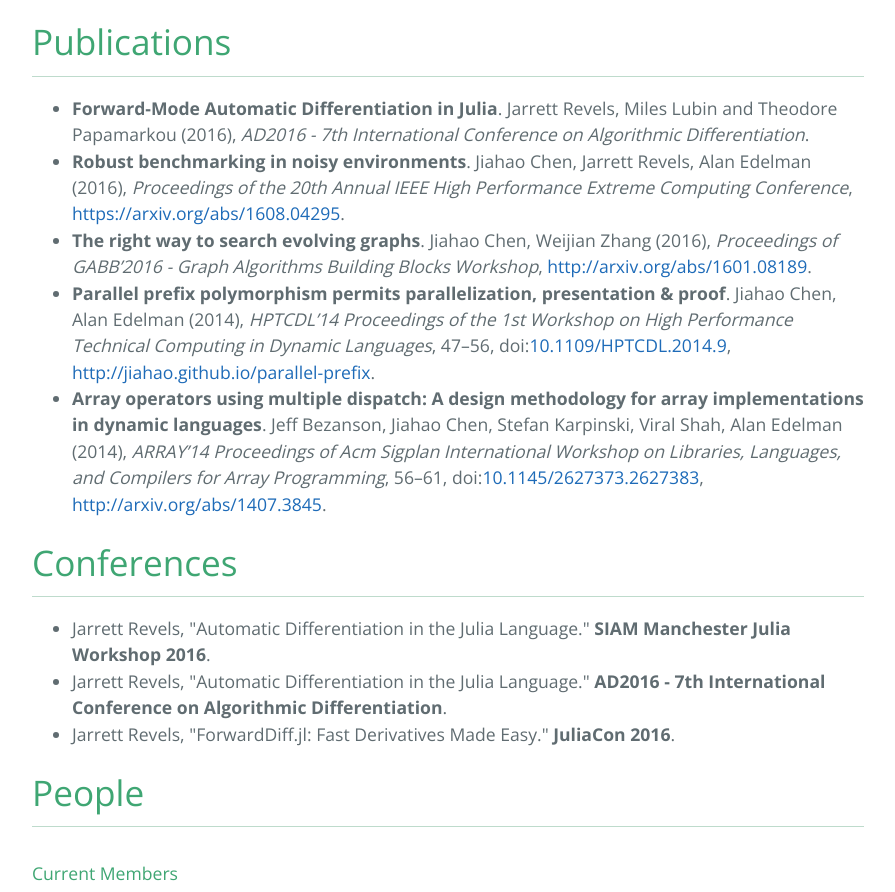
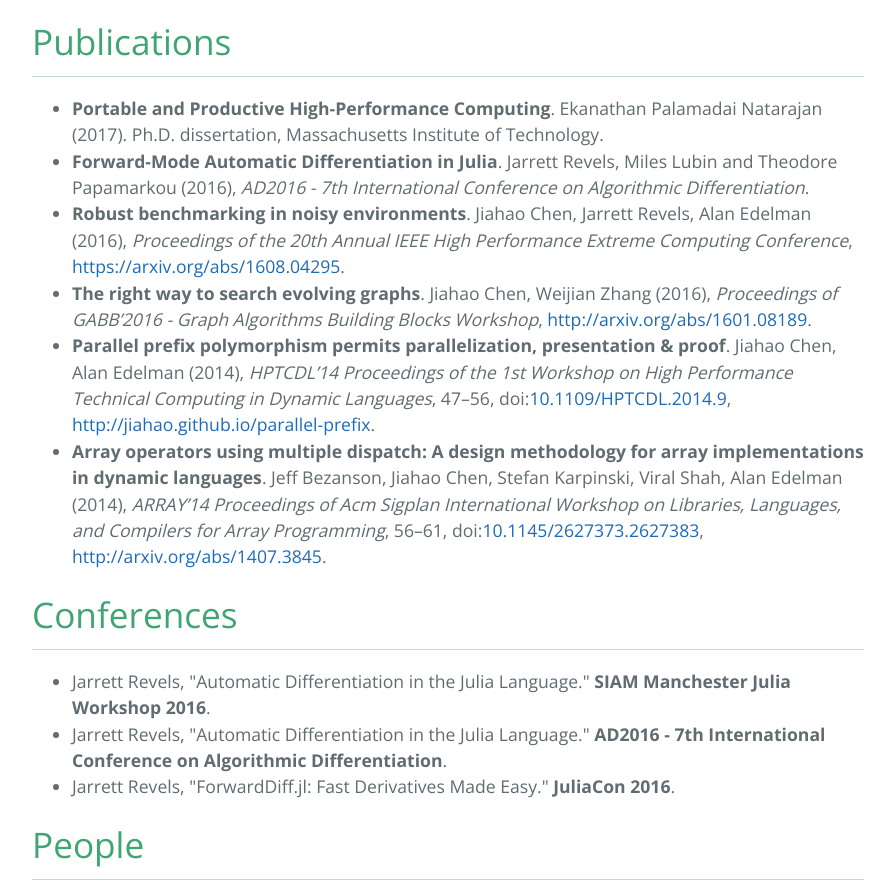
Before and after one commit to JuliaLabs/julialabs.github.io, a plain HTML site: page index.html in a window 1280 px wide. Shown: the part 2592-3484 px from the top of the page, without its empty margins (192-1087 px from the left). Drawn offline with nearby package versions, Linux system fonts and the light colour scheme.

Commit message:
add Eka's PhD thesis

```diff
--- a/index.html
+++ b/index.html
@@ -124,6 +124,7 @@
     <h1 class="topic"><a id="publications" class="anchor" aria-hidden="true"></a><a href="#publications">Publications</a></h1>
     <p>
       <ul>
+        <li><span class="citation"><strong>Portable and Productive High-Performance Computing</strong>. Ekanathan Palamadai Natarajan (2017). Ph.D. dissertation, Massachusetts Institute of Technology.</span></li>
         <li><span class="citation"><strong>Forward-Mode Automatic Differentiation in Julia</strong>. Jarrett Revels, Miles Lubin and Theodore Papamarkou (2016), <em>AD2016 - 7th International Conference on Algorithmic Differentiation</em>.</span></li>
         <li><span class="citation"><strong>Robust benchmarking in noisy environments</strong>. Jiahao Chen, Jarrett Revels, Alan Edelman (2016), <em>Proceedings of the 20th Annual IEEE High Performance Extreme Computing Conference</em>, <a href="https://arxiv.org/abs/1608.04295" class="uri">https://arxiv.org/abs/1608.04295</a>.</span></li>
         <li><span class="citation"><strong>The right way to search evolving graphs</strong>. Jiahao Chen, Weijian Zhang (2016), <em>Proceedings of GABB’2016 - Graph Algorithms Building Blocks Workshop</em>, <a href="http://arxiv.org/abs/1601.08189" class="uri">http://arxiv.org/abs/1601.08189</a>.</span></li>
```
